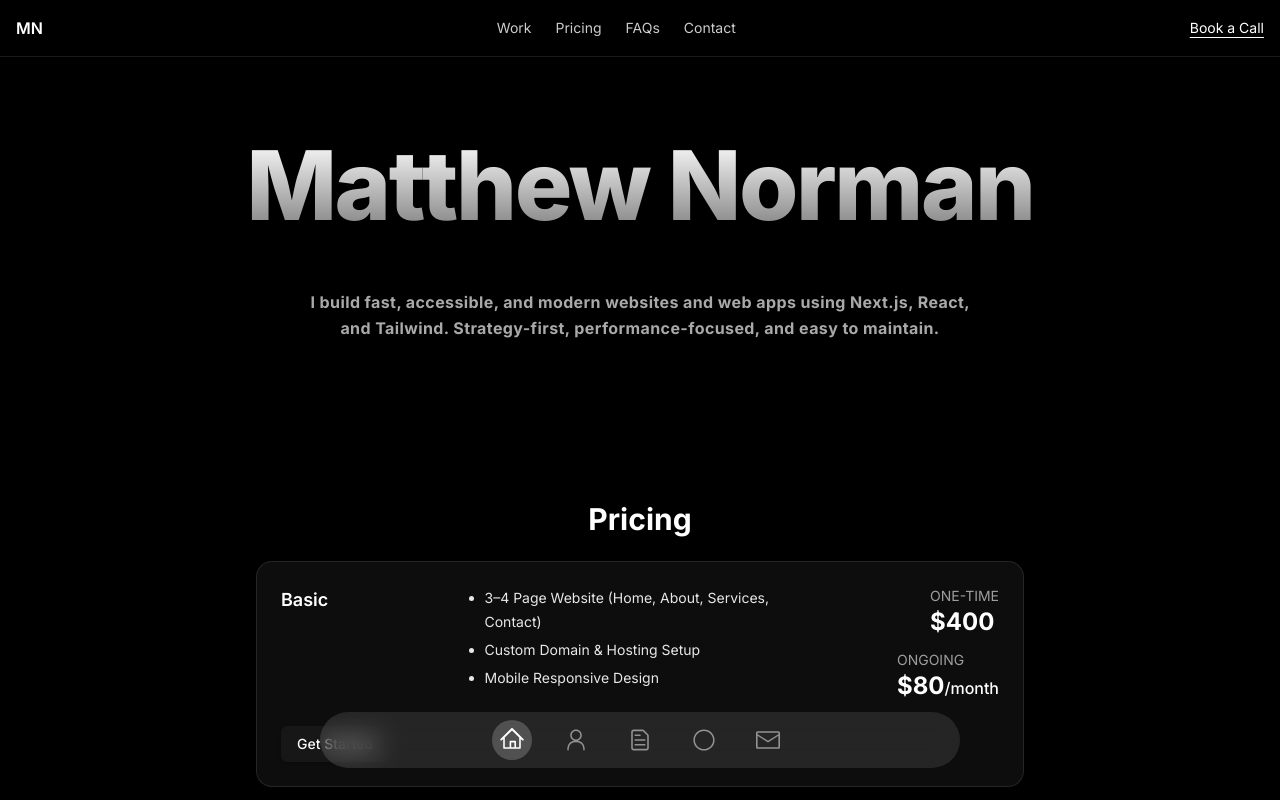
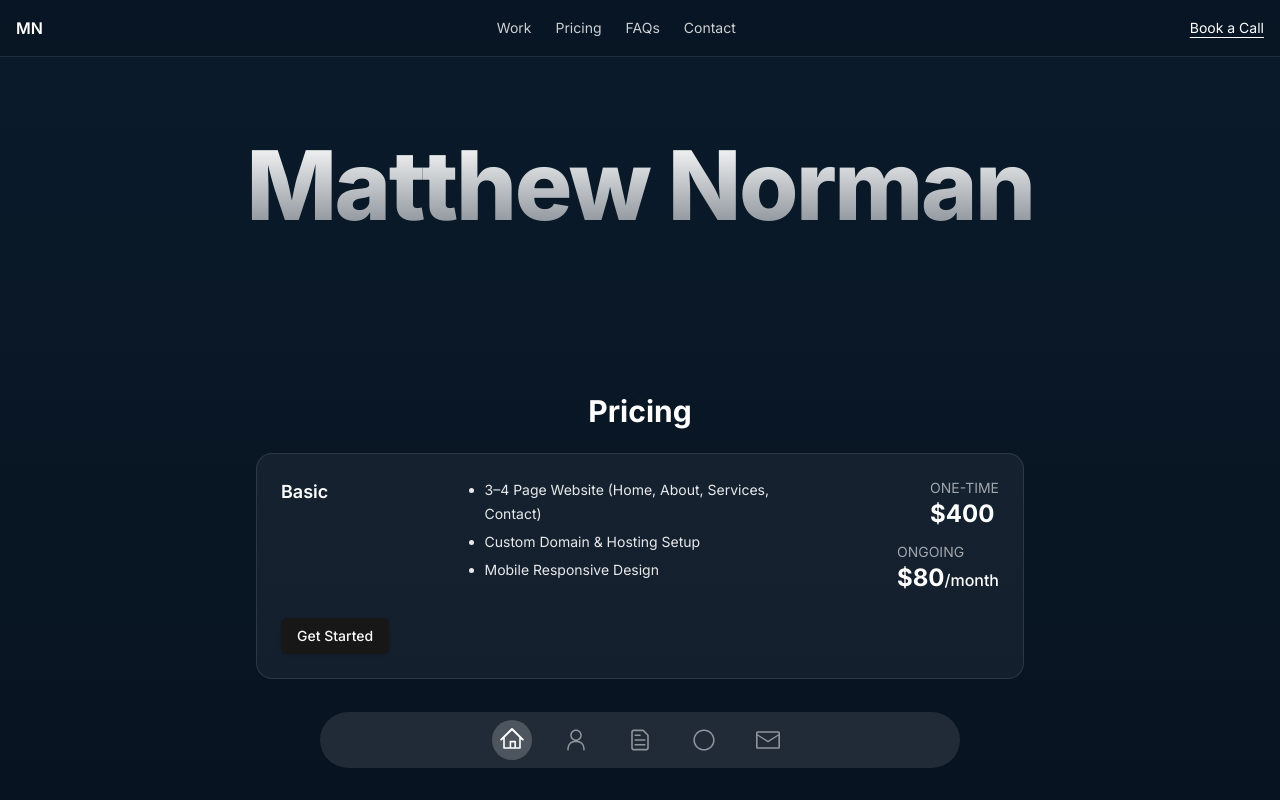
Before and after one commit to Trillymatt/my-portfolio, a Next.js app: page / in a window 1280 px wide. Shown: the top 800 px of the page. Built offline with nearby package versions, Linux system fonts and the light colour scheme.

Commit message:
changes to landing page

```diff
--- a/app/globals.css
+++ b/app/globals.css
@@ -3,3 +3,19 @@
 @tailwind utilities;
 
 html { scroll-behavior: smooth; }
+
+/* Navy dark theme */
+:root {
+  --bg-start: #0b1b2b; /* deep navy */
+  --bg-end: #071320;   /* darker navy */
+  --texture-color: 255 255 255; /* white for overlay dots/lines */
+}
+
+body {
+  background-color: #0b1b2b;
+  background-image:
+    radial-gradient(rgba(var(--texture-color) / 0.04) 1px, transparent 1px),
+    linear-gradient(180deg, var(--bg-start), var(--bg-end));
+  background-size: 24px 24px, 100% 100%;
+  background-attachment: fixed, fixed;
+}
--- a/app/layout.tsx
+++ b/app/layout.tsx
@@ -17,8 +17,8 @@ export default function RootLayout({
   children: React.ReactNode;
 }) {
   return (
-    <html lang="en" className="bg-black">
-      <body className={`${inter.className} bg-black text-white`}>
+    <html lang="en">
+      <body className={`${inter.className} text-white`}>
         <TopNav />
         {children}
         <SiteHeader />
--- a/app/page.tsx
+++ b/app/page.tsx
@@ -38,7 +38,7 @@ export default function Home() {
   }, [isContactOpen])
 
   return (
-    <main className="flex min-h-screen flex-col bg-black text-white pb-28">
+    <main className="flex min-h-screen flex-col text-white pb-28">
       {/* Hero */}
       <section id="home" className="w-full max-w-7xl mx-auto px-4 py-20">
         <div className="flex flex-col items-center justify-center space-y-10">
@@ -50,9 +50,7 @@ export default function Home() {
           >
             Matthew Norman
           </motion.h1>
-          <motion.div initial={{ opacity: 0, y: 20 }} animate={{ opacity: 1, y: 0 }} transition={{ delay: 0.1 }} className="w-full max-w-2xl text-center">
-            <TextGenerateEffect words="I build fast, accessible, and modern websites and web apps using Next.js, React, and Tailwind. Strategy-first, performance-focused, and easy to maintain." />
-          </motion.div>
+
         </div>
       </section>
 
--- a/components/layout/top-nav.tsx
+++ b/components/layout/top-nav.tsx
@@ -5,7 +5,7 @@ import Link from "next/link"
 
 export function TopNav() {
   return (
-    <header className="sticky top-0 z-40 w-full border-b border-white/10 bg-black/60 backdrop-blur">
+    <header className="sticky top-0 z-40 w-full border-b border-white/10 bg-[rgba(7,19,32,0.6)] backdrop-blur">
       <div className="mx-auto w-full max-w-7xl px-4 h-14 flex items-center justify-between">
         <Link href="/" className="font-semibold">MN</Link>
         <nav className="hidden md:flex items-center gap-6 text-sm text-white/80">
```
